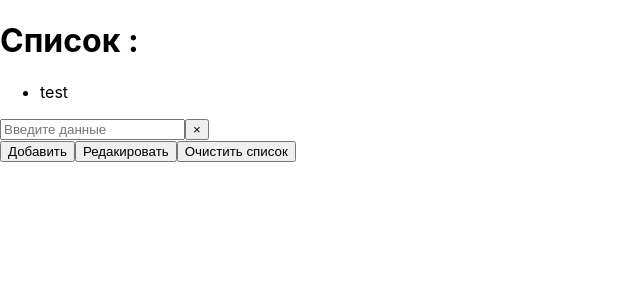
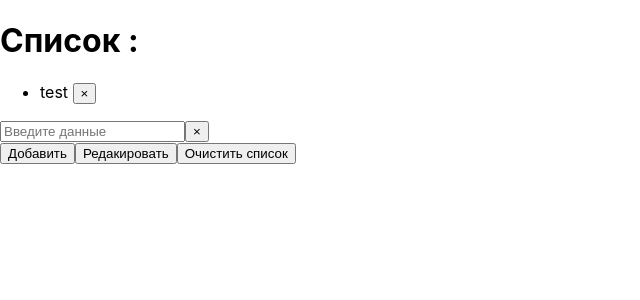
Before and after one commit to HelgaTaleriko/ToDoList2, a React (Create React App) app: page / in a window 1280 px wide. Shown: the top 300 px of the page, without its empty margins (0-640 px from the left). Built offline with nearby package versions, Linux system fonts and the light colour scheme.

Commit message:
feat(item): Добавит "х"(очистить строку)

```diff
--- a/src/ToDoList/ToDoList.tsx
+++ b/src/ToDoList/ToDoList.tsx
@@ -5,18 +5,26 @@ import { type } from "@testing-library/user-event/dist/type";
 
 export type ItemType = {
   text: string;
+  id: number;
 };
 export const ToDoList = () => {
-  const [items, setItems] = useState<ItemType[]>([{ text: "test" }]);
+  const [items, setItems] = useState<ItemType[]>([{ text: "test", id: 0 }]);
   const addText = (text: string) => {
-    setItems([...items, { text: text }]);
+    setItems([...items, { text: text, id: new Date().valueOf() }]);
   };
   const minusText = () => {
     setItems([]);
   };
+  console.log(items);
+  const deleteItem = (id: number) => {
+    const newItems = items.filter((item) => {
+      return item.id !== id;
+    });
+    setItems(newItems);
+  };
   return (
     <div>
-      <ToDoListDisplay items={items} />
+      <ToDoListDisplay deleteItem={deleteItem} items={items} />
       <ToDoListButtons addText={addText} minusText={minusText} />
     </div>
   );
--- a/src/ToDoList/ToDoListDisplay/ToDoListDisplay.tsx
+++ b/src/ToDoList/ToDoListDisplay/ToDoListDisplay.tsx
@@ -4,16 +4,17 @@ import { ItemType } from "../ToDoList";
 
 export type Iprops = {
   items: ItemType[];
+  deleteItem: (id: number) => void;
 };
 
-export const ToDoListDisplay = ({ items }: Iprops) => {
+export const ToDoListDisplay = ({ items, deleteItem }: Iprops) => {
   const text = "Список :";
   return (
     <div>
       <h1> {text}</h1>
       <ul>
         {items.map((item) => (
-          <ToDoListItem text={item.text} />
+          <ToDoListItem deleteItem={deleteItem} item={item} />
         ))}
       </ul>
     </div>
--- a/src/ToDoList/ToDoListDisplay/ToDoListItem/ToDoListItem.tsx
+++ b/src/ToDoList/ToDoListDisplay/ToDoListItem/ToDoListItem.tsx
@@ -1,7 +1,19 @@
 import React from "react";
+import { ItemType } from "../../ToDoList";
 type Iprops = {
-  text: string;
+  item: ItemType;
+  deleteItem: (id: number) => void;
 };
-export const ToDoListItem = ({ text }: Iprops) => {
-  return <li>{text}</li>;
+export const ToDoListItem = ({ item, deleteItem }: Iprops) => {
+  const handleDelete = () => {
+    deleteItem(item.id);
+  };
+
+  return (
+    <div>
+      <li>
+        {item.text} <button onClick={handleDelete}>&times;</button>
+      </li>
+    </div>
+  );
 };
```
